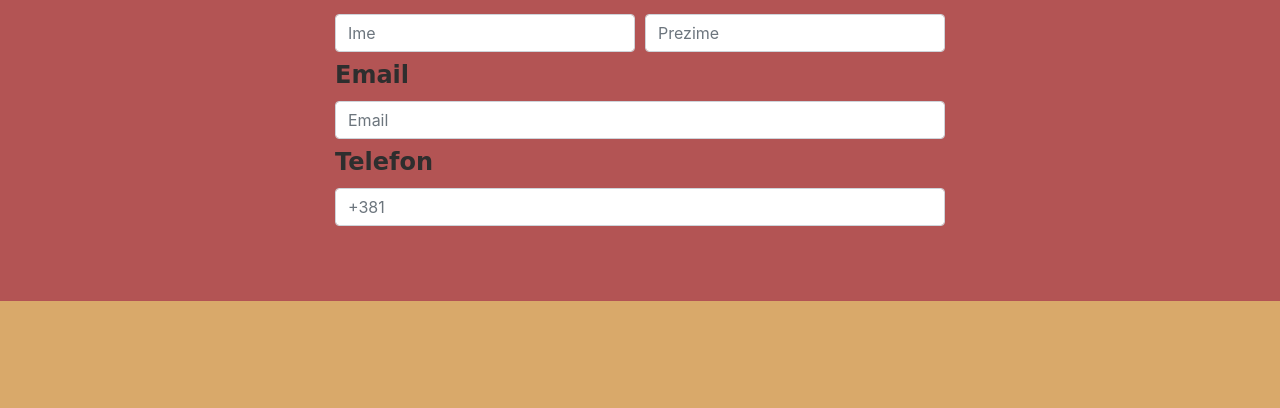
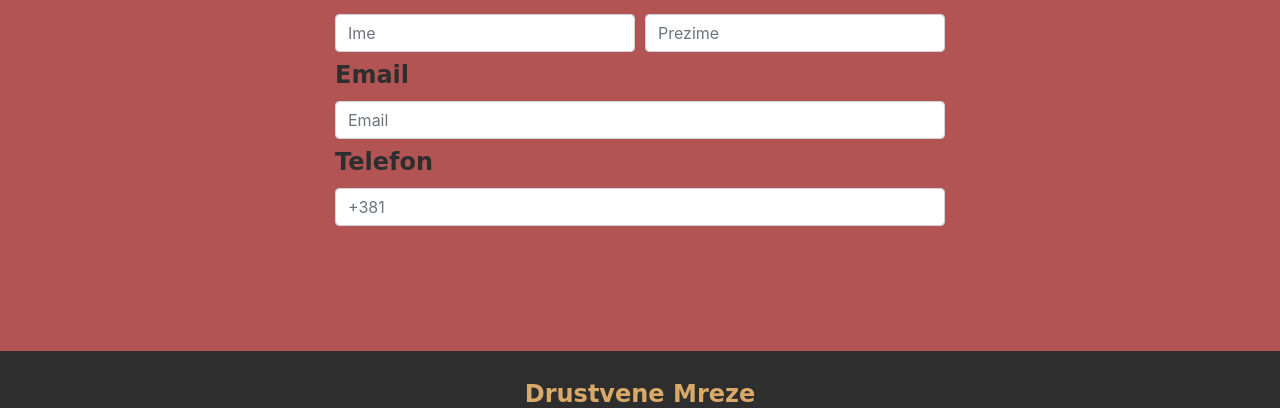
Before and after one commit to nikolajanjic98/PIA-homeworks, a PHP site: page /picerija_index.html in a window 1280 px wide. Shown: the part 4086-4494 px from the top of the page. Before the commit the page ends 4387 px from the top, so only its background shows below. Run offline with PHP 8.4, Linux system fonts and the light colour scheme; grey boxes are pictures that could not be loaded.

Commit message:
Update:
Added footer, instagram logo icon and redirection to official instagram page.

```diff
--- a/hw-2/picerija.css
+++ b/hw-2/picerija.css
@@ -87,7 +87,7 @@ body {
 
 #Kontakt {
     padding-top:75px;
-    padding-bottom: 75px;
+    padding-bottom: 125px;
     height:auto;
     color: #fff;
     background-color: #b35454;
@@ -116,3 +116,29 @@ body {
 {
     height: 50px;
 }
+
+#Footer
+{
+    padding-bottom: 25px;
+    left: 0;
+    bottom: 0;
+    width: 100%;
+    height:auto;
+
+    background-color: #2e2e2e;
+    text-align: center;
+}
+
+#p_drustvene
+{
+    padding-top: 25px;
+    color:#d9a96a;
+    font-size: 24px;
+    font-family: "Comic Sans MS", cursive, sans-serif;
+}
+
+#InstagramContainer
+{
+    height:100px;
+    width:100px;
+}
--- a/hw-2/picerija_index.html
+++ b/hw-2/picerija_index.html
@@ -314,7 +314,19 @@
         </div>
     </div>
 </div>
-
+<div id="Footer" class="footer">
+    <p id="p_drustvene" class="text-center font-weight-bold">Drustvene Mreze</p>
+    <div class="row">
+        <div class="col-md-4"></div>
+        <div class="col-md-4">
+            <a href="https://www.instagram.com/midexpizza/" class="text-warning text-center">@midexpizza
+                <div id="InstagramContainer">
+                    <img src="images/instagram.png" class="img-fluid" alt="Responsive image">
+                </div>
+            </a>
+        <div class="col-md-4"></div>
+        </div>
+</div>
 
 </body>
 
```
